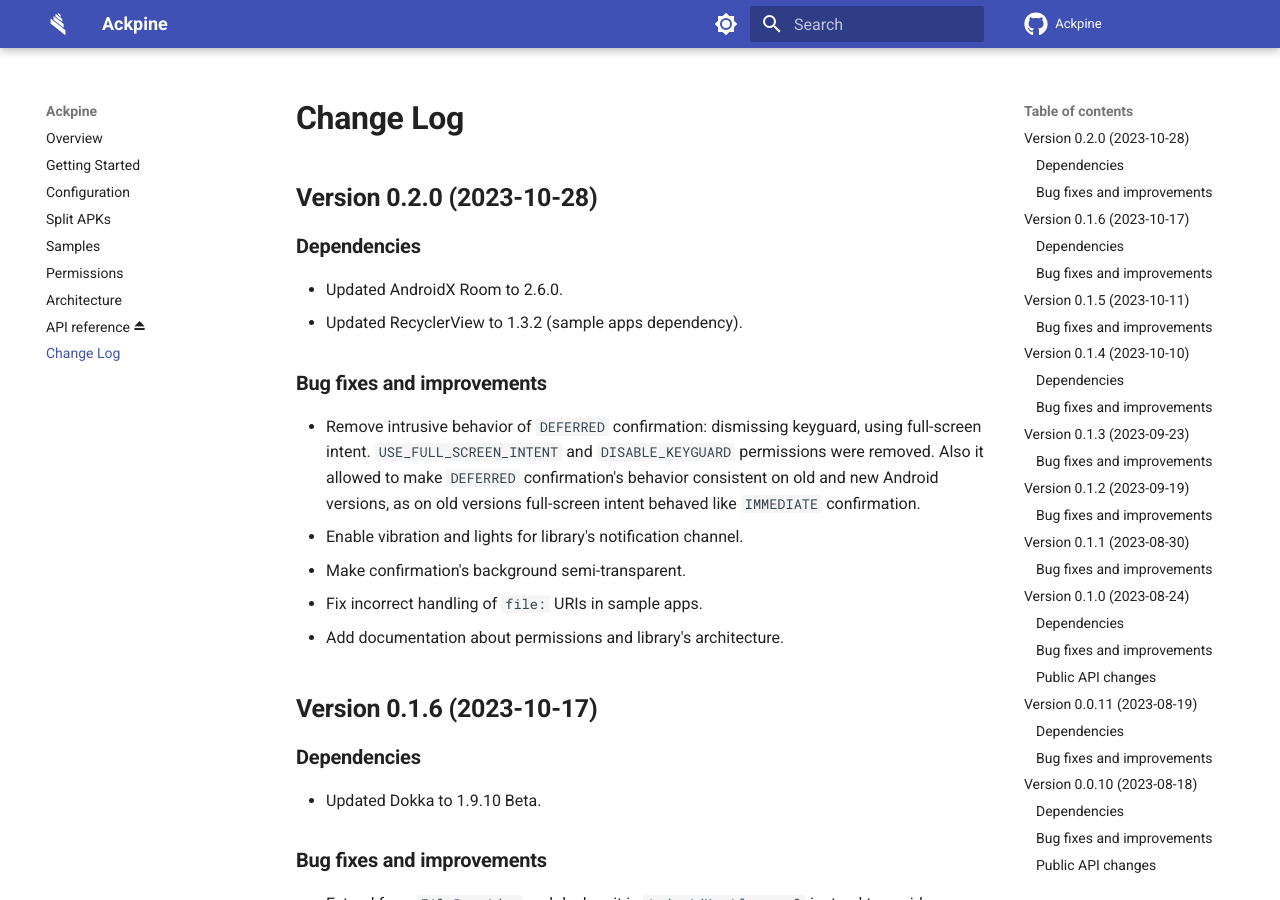
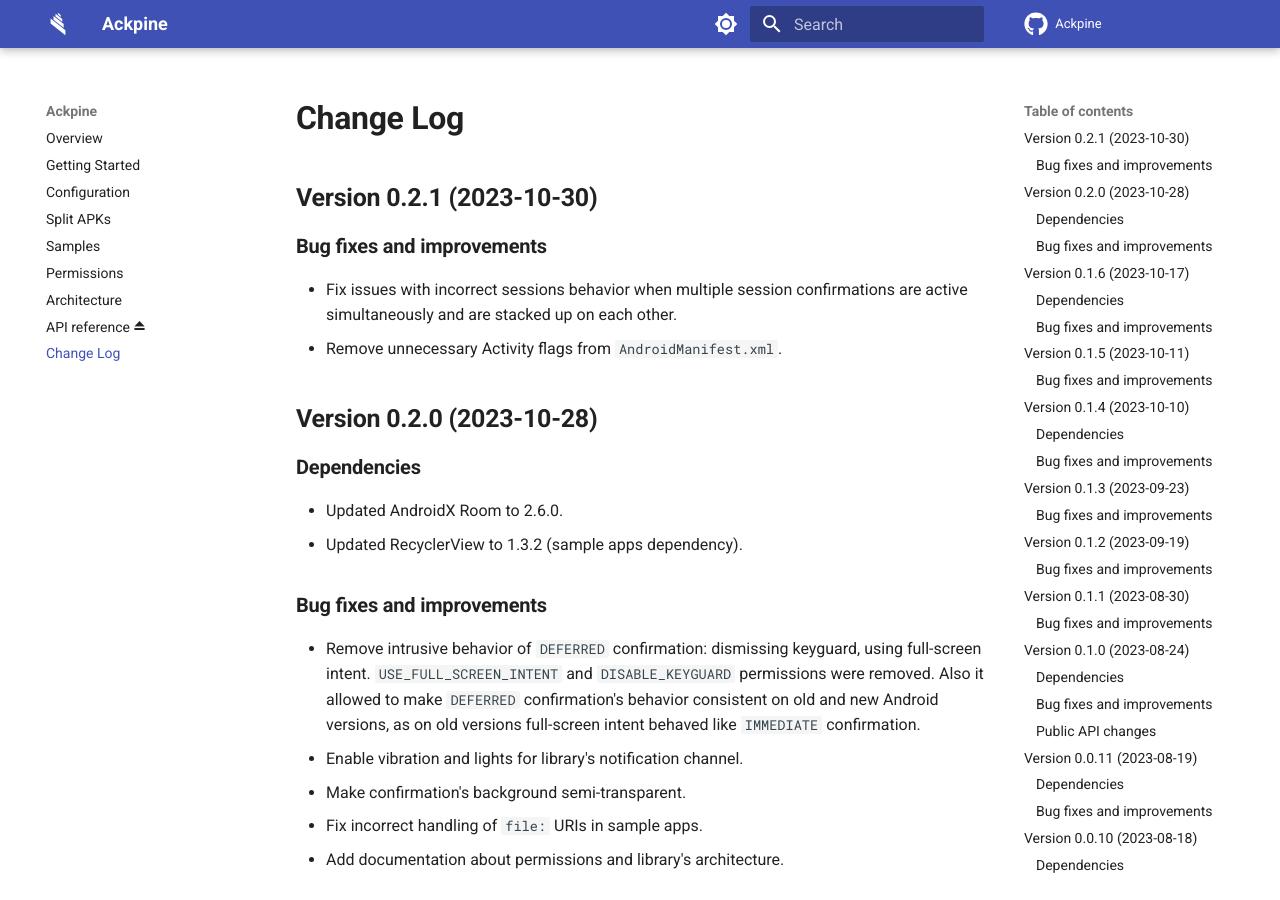
Before and after one commit to solrudev/Ackpine, an MkDocs documentation site: the page built from docs/changelog.md, in a window 1280 px wide and 900 px high. Built offline with MkDocs 1.6.1 and Material for MkDocs 9.7.7, drawn with Linux system fonts in a browser that asks for light colours; comment, search, counter and statistics services are not loaded.

Commit message:
add version 0.2.1 to changelog

```diff
--- a/docs/changelog.md
+++ b/docs/changelog.md
@@ -1,5 +1,13 @@
 Change Log
 ==========
+
+Version 0.2.1 (2023-10-30)
+--------------------------
+
+### Bug fixes and improvements
+
+- Fix issues with incorrect sessions behavior when multiple session confirmations are active simultaneously and are stacked up on each other.
+- Remove unnecessary Activity flags from `AndroidManifest.xml`.
 
 Version 0.2.0 (2023-10-28)
 --------------------------
```
